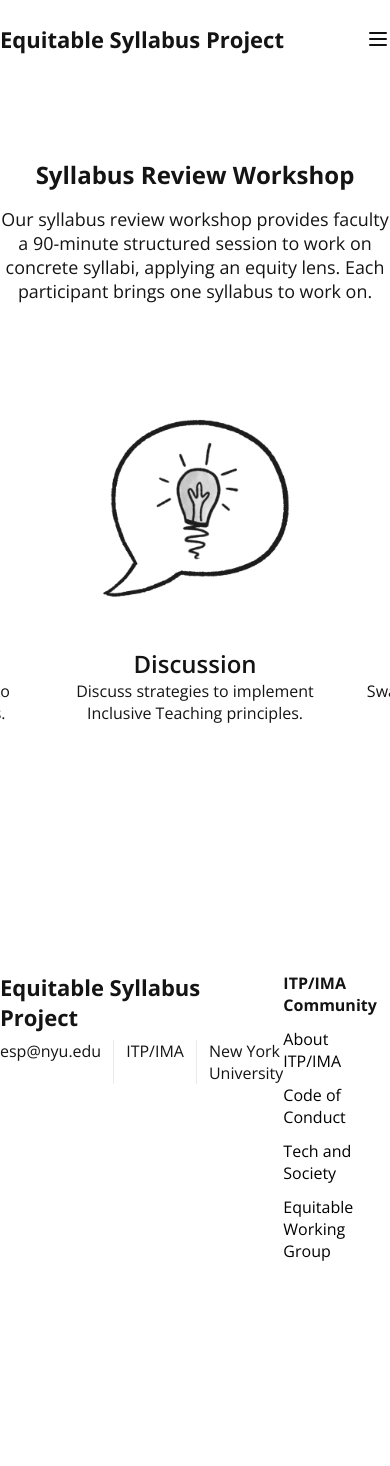
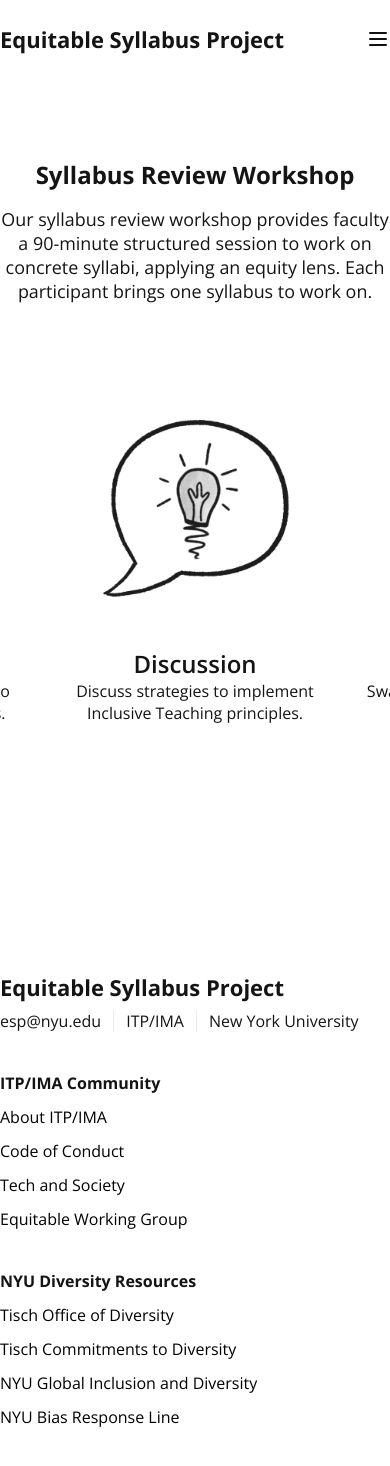
Before and after one commit to jnahan/equitable-syllabus-project, a React (Create React App) app: page /syllabus-workshop in a window 390 px wide. Shown: the top 1466 px of the page. Before the commit the page ends 1408 px from the top, so only its background shows below. Built offline with nearby package versions, Linux system fonts and the light colour scheme.

Commit message:
made navbar, footer mobile responsive

```diff
--- a/src/Navbar.jsx
+++ b/src/Navbar.jsx
@@ -19,6 +19,7 @@ function Navbar() {
           onClick={showNavbar}>
           <img src={MenuIcon} alt="" />
         </button>
+          <Link to = "/" className="logo logo--responsive">Equitable Syllabus Project</Link>
           <Link className="nav__item" to = "/team">Team</Link>
           <Link className="nav__item" to = "/contribute">Contribute</Link>
           <Link className="nav__item" to = "/research-service">Research Service</Link>
--- a/src/index.css
+++ b/src/index.css
@@ -220,6 +220,9 @@ button{
   background-color: var(--white);
   outline: none;
   border: none;
+  display: none;
+}
+.logo--responsive{
   display: none;
 }
 
@@ -983,6 +986,9 @@ button{
   .nav__bttn{
     display: block;
   }
+  .logo--responsive{
+    display: block;
+  }
   .nav{
 		position: fixed;
     top: -100vh;
@@ -1046,4 +1052,16 @@ button{
   .section__title{
     font-size: 1.5rem;
   }
+  .testimonial__heading{
+    position: static;
+  }
+  .footer{
+    display: flex;
+    flex-direction: column;
+    gap: 40px;
+  }
+  .footer__right{
+    flex-direction: column;
+    gap: 40px;
+  }
 }
```
